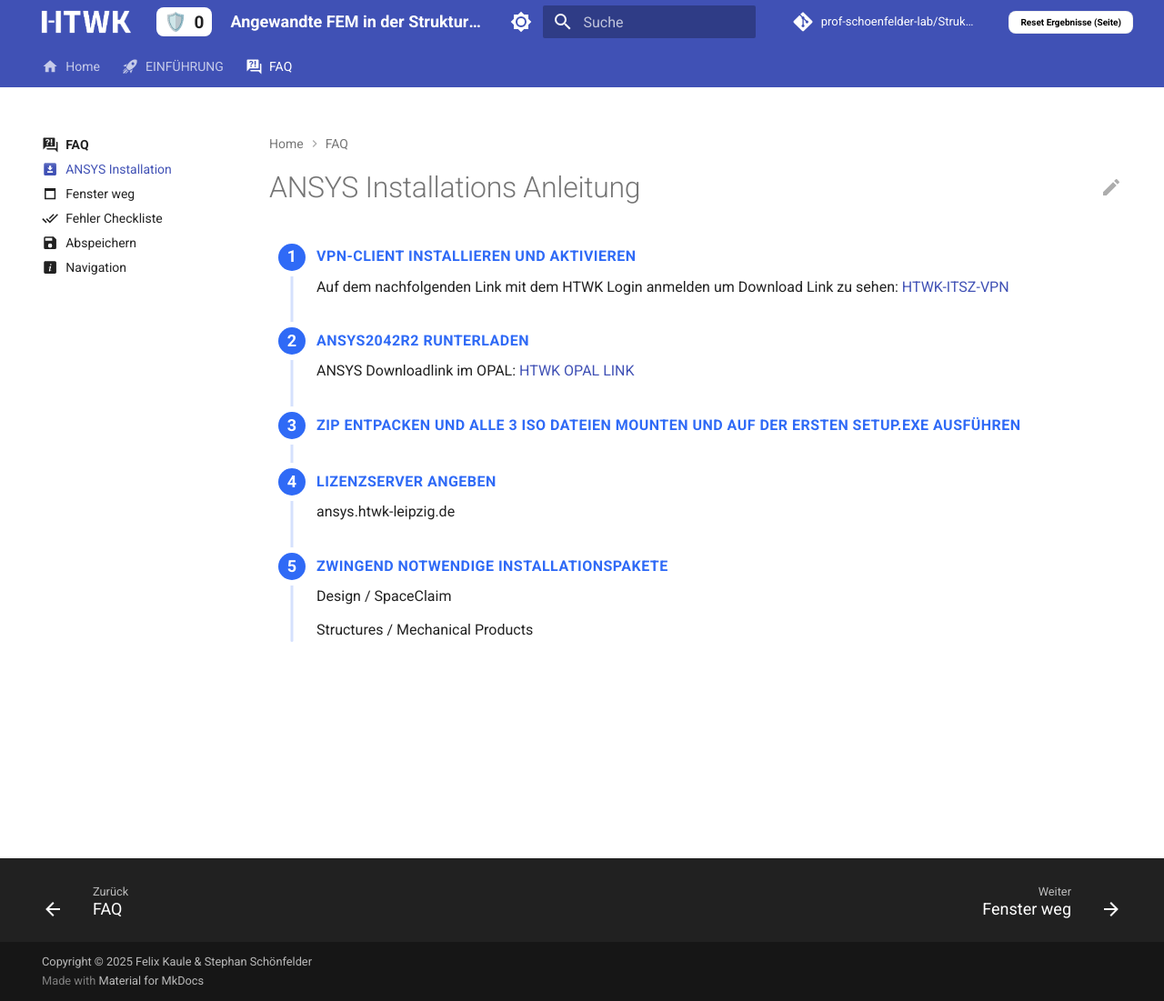
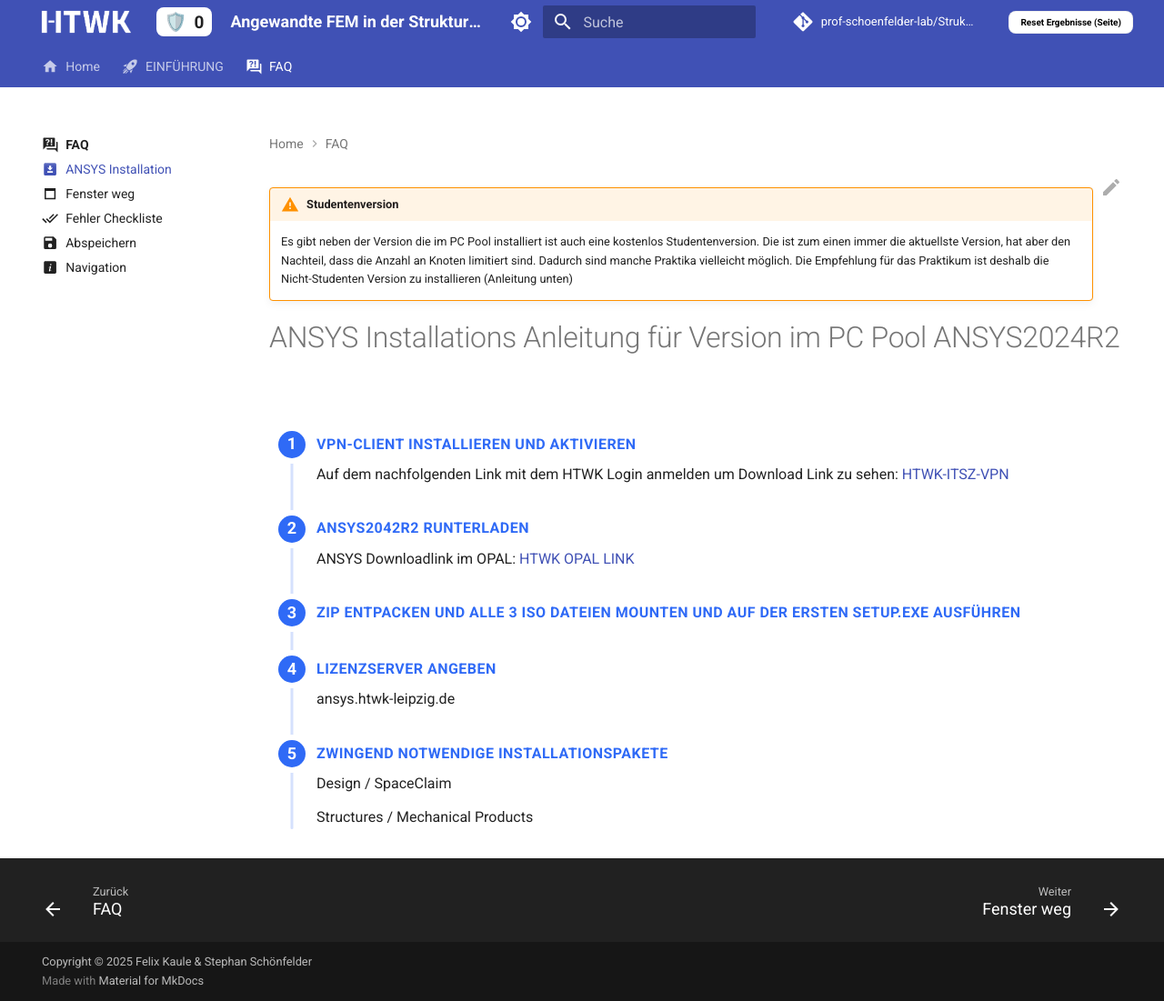
Before and after one commit to prof-schoenfelder-lab/Strukturmechanik, an MkDocs documentation site: the page built from docs/00_FAQ/ANSYS_Install.md, in a window 1280 px wide and 1101 px high. Shown: the whole window at 91% size. Built offline with MkDocs 1.6.1 and Material for MkDocs 9.7.7, drawn with Linux system fonts in a browser that asks for light colours; comment, search, counter and statistics services are not loaded.

Commit message:
ANSYS Studentenversion Hinweis added

```diff
--- a/docs/00_FAQ/ANSYS_Install.md
+++ b/docs/00_FAQ/ANSYS_Install.md
@@ -5,7 +5,14 @@
   - toc
 ---
 
-# ANSYS Installations Anleitung
+
+!!! warning "Studentenversion"
+
+    Es gibt neben der Version die im PC Pool installiert ist auch eine kostenlos Studentenversion. Die ist zum einen immer die aktuellste Version, hat aber den Nachteil, dass die Anzahl an Knoten limitiert sind. Dadurch sind manche Praktika vielleicht möglich. Die Empfehlung für das Praktikum ist deshalb die Nicht-Studenten Version zu installieren (Anleitung unten)
+
+
+
+# ANSYS Installations Anleitung für Version im PC Pool ANSYS2024R2
 
 <div class="steps" markdown="1">
 
```
